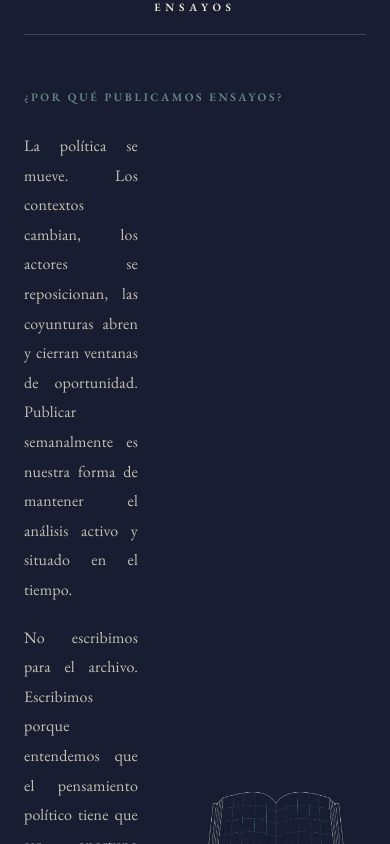
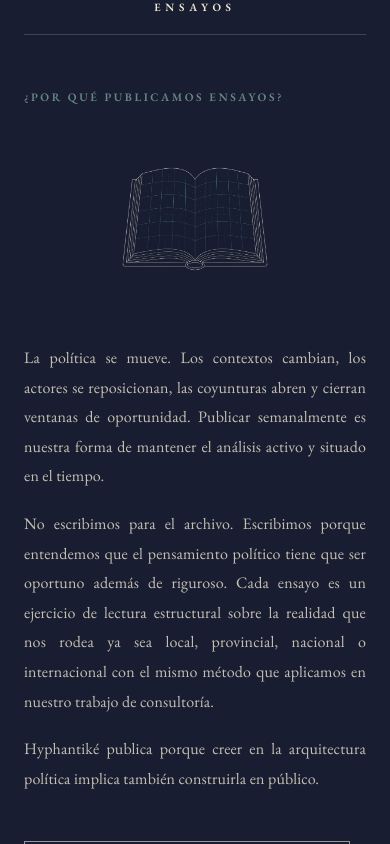
Before and after one commit to RodriguezGuillermo/hyphantike, a React (Vite) app: page / in a window 390 px wide. Shown: the part 4380-5224 px from the top of the page. Built offline with nearby package versions, Linux system fonts and the light colour scheme; a web font is replaced by a local one.

Commit message:
Changes on media mixins

```diff
--- a/src/app/components/Ensayos.tsx
+++ b/src/app/components/Ensayos.tsx
@@ -31,9 +31,8 @@ export function Ensayos() {
             ¿Por qué publicamos ensayos?
           </p>
 
-          {/* Texto + imagen lado a lado */}
-          <div style={{ display: "flex", alignItems: "center", gap: "48px", marginBottom: "48px" }}>
-            <div style={{ flex: 1 }}>
+          <div className="ensayos-layout">
+            <div className="ensayos-texto">
               {PARRAFOS.map((p, i) => (
                 <p
                   key={i}
@@ -54,10 +53,8 @@ export function Ensayos() {
             <img
               src={libroImg}
               alt="Ensayos"
+              className="ensayos-imagen"
               style={{
-                width: "clamp(180px, 24vw, 320px)",
-                objectFit: "contain",
-                flexShrink: 0,
                 mixBlendMode: "screen",
                 opacity: 0.9,
               }}
--- a/src/styles/index.css
+++ b/src/styles/index.css
@@ -21,3 +21,37 @@ p {
   line-height: 1.75;  /* Le da un espaciado interlineal muy cómodo para la vista */
   letter-spacing: 0.01em;
 }
+
+.ensayos-layout {
+  display: flex;
+  flex-direction: column-reverse; /* Sube la imagen y baja el texto */
+  align-items: center;
+  gap: 32px;
+  margin-bottom: 48px;
+}
+
+.ensayos-texto {
+  width: 100%; /* El texto recupera todo el ancho para una lectura cómoda */
+}
+
+.ensayos-imagen {
+  width: 180px; /* Tamaño ideal del librito para celulares */
+  object-fit: contain;
+  flex-shrink: 0;
+}
+
+/* 2. Computadoras (Desde 768px para arriba) */
+@media (min-width: 768px) {
+  .ensayos-layout {
+    flex-direction: row; /* Vuelve a ponerlos uno al lado del otro */
+    gap: 48px;
+  }
+
+  .ensayos-texto {
+    flex: 1; /* El texto ocupa el espacio sobrante */
+  }
+
+  .ensayos-imagen {
+    width: clamp(180px, 24vw, 320px); /* El tamaño dinámico que ya tenías */
+  }
+}
```
